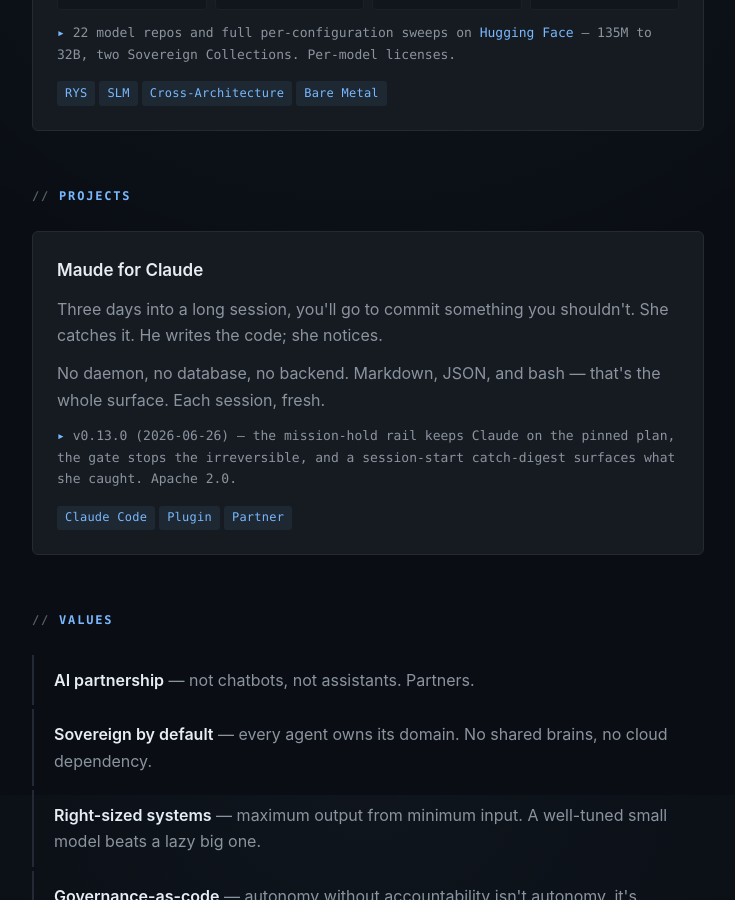
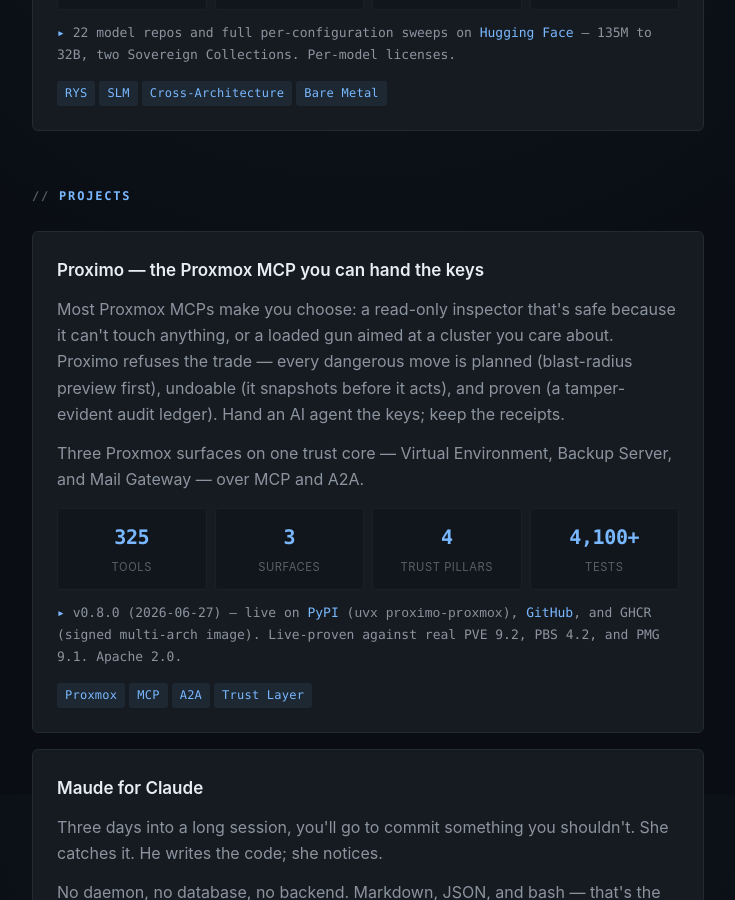
Before and after one commit to john-broadway/john-broadway.github.io, a Jekyll site: the page built from index.html, in a window 1280 px wide and 900 px high, scrolled down 1005 px. Shown: the whole window, without its empty margins (272-1007 px from the left). Built offline with Jekyll 4.4.1, drawn with Linux system fonts in a browser that asks for light colours.

Commit message:
site: feature Proximo in Projects + footer (flagship, v0.8.0, 325 tools)
Co-Authored-By: Claude Opus 4.8 (1M context) <noreply@anthropic.com>

```diff
--- a/index.html
+++ b/index.html
@@ -38,6 +38,20 @@ description: Independent AI researcher and infrastructure architect. Sovereign A
   <h2>Projects</h2>
 
   <article class="card">
+    <h3><a href="https://github.com/john-broadway/proximo">Proximo &mdash; the Proxmox MCP you can hand the keys</a></h3>
+    <p>Most Proxmox MCPs make you choose: a read-only inspector that's safe because it can't touch anything, or a loaded gun aimed at a cluster you care about. Proximo refuses the trade &mdash; every dangerous move is planned (blast-radius preview first), undoable (it snapshots before it acts), and proven (a tamper-evident audit ledger). Hand an AI agent the keys; keep the receipts.</p>
+    <p>Three Proxmox surfaces on one trust core &mdash; Virtual Environment, Backup Server, and Mail Gateway &mdash; over MCP and A2A.</p>
+    <div class="stats">
+      <div class="stat"><div class="num">325</div><div class="label">tools</div></div>
+      <div class="stat"><div class="num">3</div><div class="label">surfaces</div></div>
+      <div class="stat"><div class="num">4</div><div class="label">trust pillars</div></div>
+      <div class="stat"><div class="num">4,100+</div><div class="label">tests</div></div>
+    </div>
+    <p class="status">v0.8.0 (2026-06-27) &mdash; live on <a href="https://pypi.org/project/proximo-proxmox/">PyPI</a> (<code>uvx proximo-proxmox</code>), <a href="https://github.com/john-broadway/proximo">GitHub</a>, and GHCR (signed multi-arch image). Live-proven against real PVE 9.2, PBS 4.2, and PMG 9.1. Apache 2.0.</p>
+    <div class="tags"><span>Proxmox</span><span>MCP</span><span>A2A</span><span>Trust Layer</span></div>
+  </article>
+
+  <article class="card">
     <h3><a href="/maude/">Maude for Claude</a></h3>
     <p>Three days into a long session, you'll go to commit something you shouldn't. She catches it. He writes the code; she notices.</p>
     <p>No daemon, no database, no backend. Markdown, JSON, and bash &mdash; that's the whole surface. Each session, fresh.</p>
@@ -76,6 +90,7 @@ description: Independent AI researcher and infrastructure architect. Sovereign A
 
   <p class="elsewhere">
     <a href="https://github.com/john-broadway">GitHub</a>
+    <a href="https://github.com/john-broadway/proximo">Proximo</a>
     <a href="https://huggingface.co/john-broadway">Hugging Face</a>
     <a href="https://github.com/john-broadway/maude-for-claude">Maude for Claude</a>
     <a href="/feed.xml">RSS</a>
```
